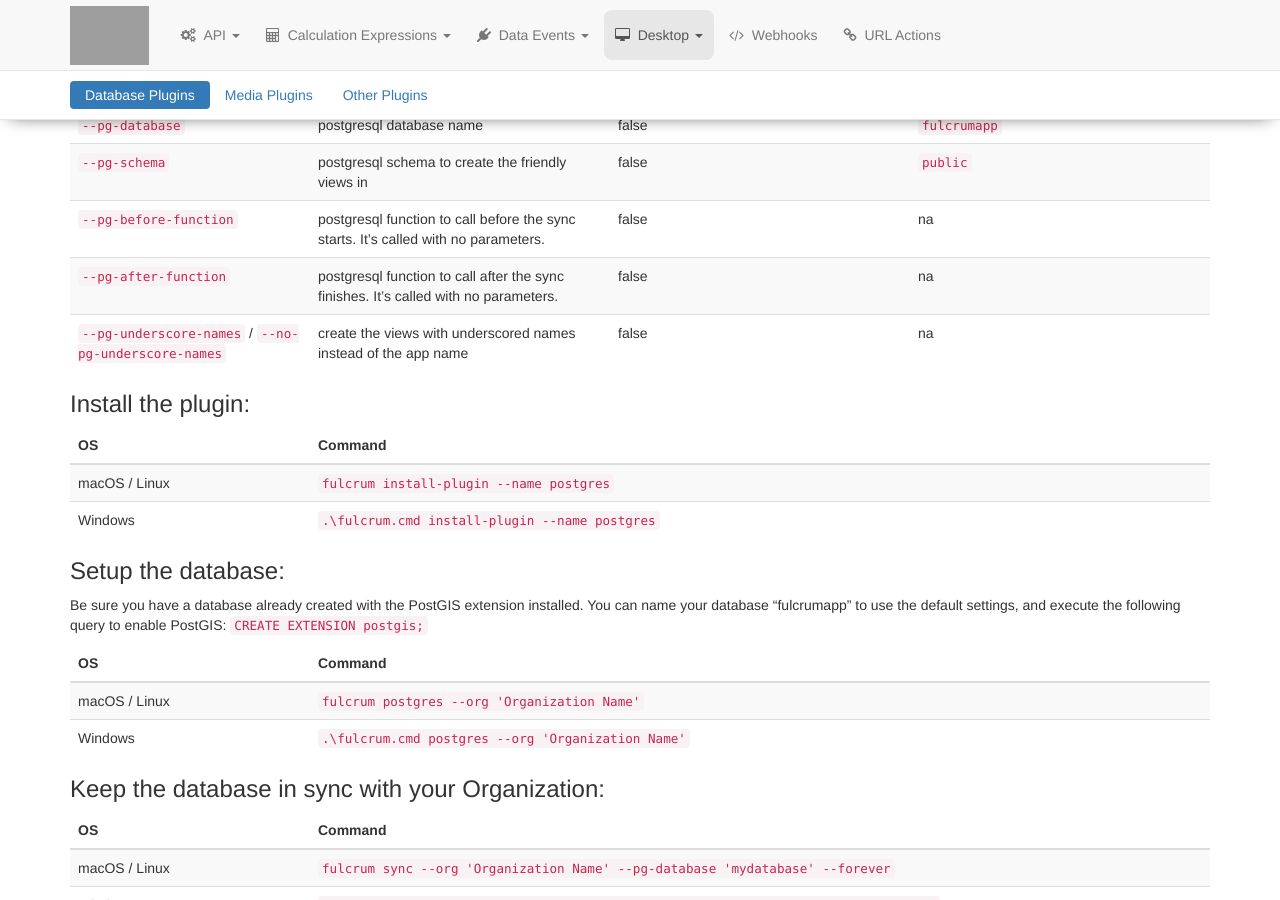
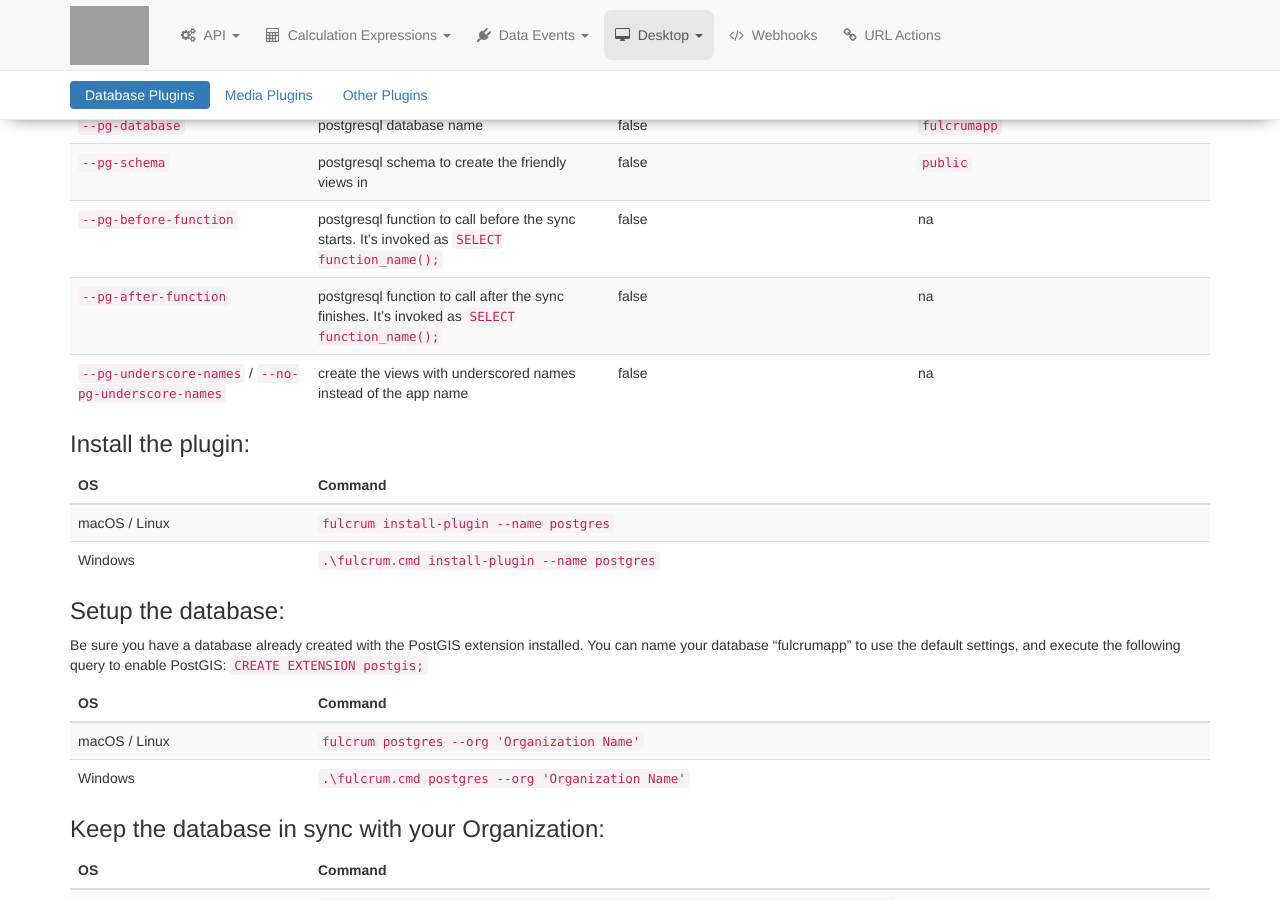
Before and after one commit to rylincoln/developer.fulcrumapp.com, a Jekyll site: the page built from _desktop/plugins.md, in a window 1280 px wide and 900 px high, scrolled down 769 px. Built offline with Jekyll 4.4.1, drawn with Linux system fonts in a browser that asks for light colours; nearby versions of some CDN libraries; grey boxes are pictures that could not be loaded.

Commit message:
Be more specific about how the functions are used

```diff
--- a/_desktop/plugins.md
+++ b/_desktop/plugins.md
@@ -37,8 +37,8 @@ Once this plugin is installed, the `sync` command will keep your PostgreSQL data
 | `--pg-password` | postgresql password | false | na |
 | `--pg-database` | postgresql database name | false | `fulcrumapp` |
 | `--pg-schema` | postgresql schema to create the friendly views in | false | `public` |
-| `--pg-before-function` | postgresql function to call before the sync starts. It's called with no parameters. | false | na |
-| `--pg-after-function` | postgresql function to call after the sync finishes. It's called with no parameters. | false | na |
+| `--pg-before-function` | postgresql function to call before the sync starts. It's invoked as `SELECT function_name();` | false | na |
+| `--pg-after-function` | postgresql function to call after the sync finishes. It's invoked as `SELECT function_name();` | false | na |
 | `--pg-underscore-names` / `--no-pg-underscore-names` | create the views with underscored names instead of the app name | false | na |
 
 ### Install the plugin:
```
